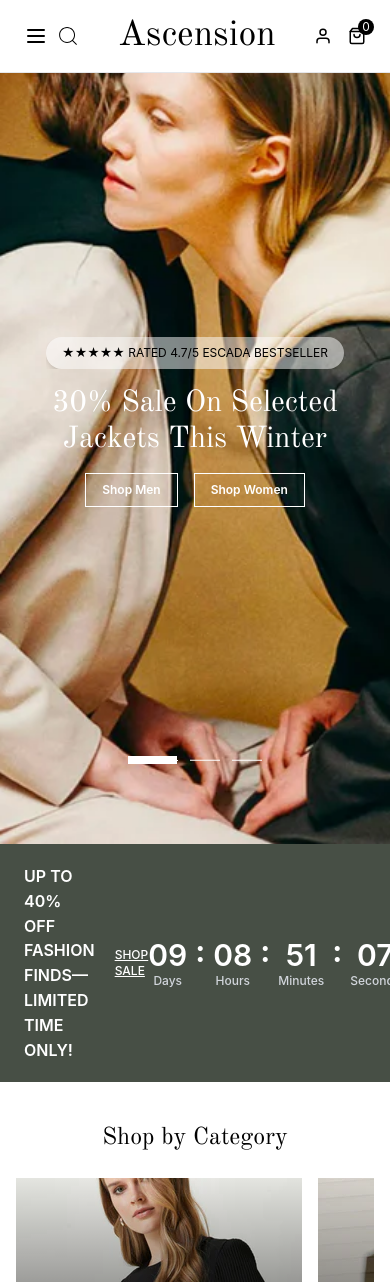
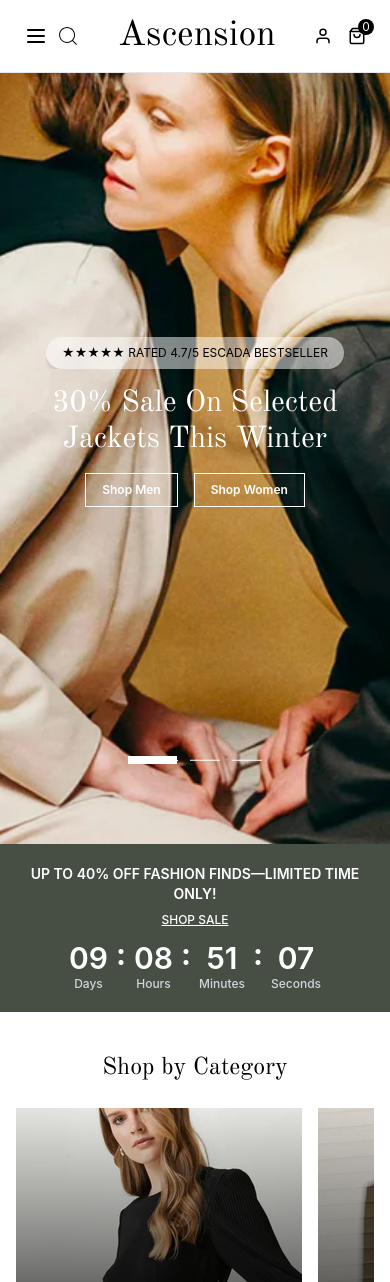
Before and after one commit to Strive-Gaming-Hub/e-commerce-frontend, a Next.js app: page / in a window 390 px wide. Shown: the top 1282 px of the page. Built offline with nearby package versions, Linux system fonts and the light colour scheme.

Commit message:
made limited offer banner responsive

```diff
--- a/src/app/page.js
+++ b/src/app/page.js
@@ -7,7 +7,7 @@ import BestSellerSection from "@/components/Sections/BestSellerSection";
 export default function Home() {
   return (
       <div className="w-full">
-        <Carousel />
+          <Carousel />
           <LimitedOffer />
           <CategoryContainer />
           <Marquee />
--- a/src/components/LimitedOffer/LimitedOffer.jsx
+++ b/src/components/LimitedOffer/LimitedOffer.jsx
@@ -3,14 +3,16 @@ import Timer from "@/components/LimitedOffer/Timer";
 
 export default function LimitedOffer() {
     return (
-        <div className="w-full px-6 py-5 bg-[#474f45] text-white flex items-center justify-between">
-            <div className="flex items-center gap-5">
-                <p className="font-semibold">UP TO 40% OFF FASHION FINDS—LIMITED TIME ONLY!</p>
-                <Link href="#" className="underline uppercase text-xs font-medium">
+        <div className="w-full px-6 py-5 bg-[#474f45] text-white flex flex-col sm:flex-row items-center justify-between gap-3 text-center sm:text-left">
+            <div className="flex flex-col sm:flex-row items-center gap-2 sm:gap-5">
+                <p className="font-semibold text-sm sm:text-base">
+                    UP TO 40% OFF FASHION FINDS—LIMITED TIME ONLY!
+                </p>
+                <Link href="#" className="underline uppercase text-xs sm:text-sm font-medium">
                     Shop Sale
                 </Link>
             </div>
             <Timer targetDate="2025-03-01T18:00:00" />
         </div>
-    )
+    );
 }
```
